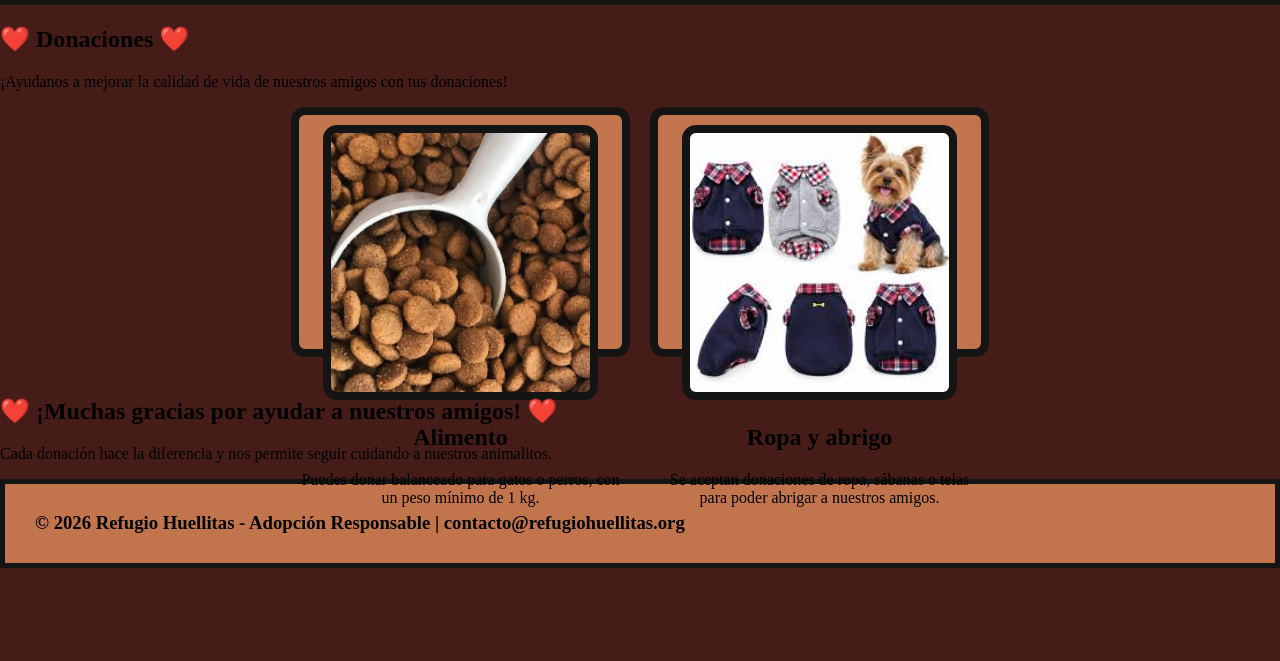
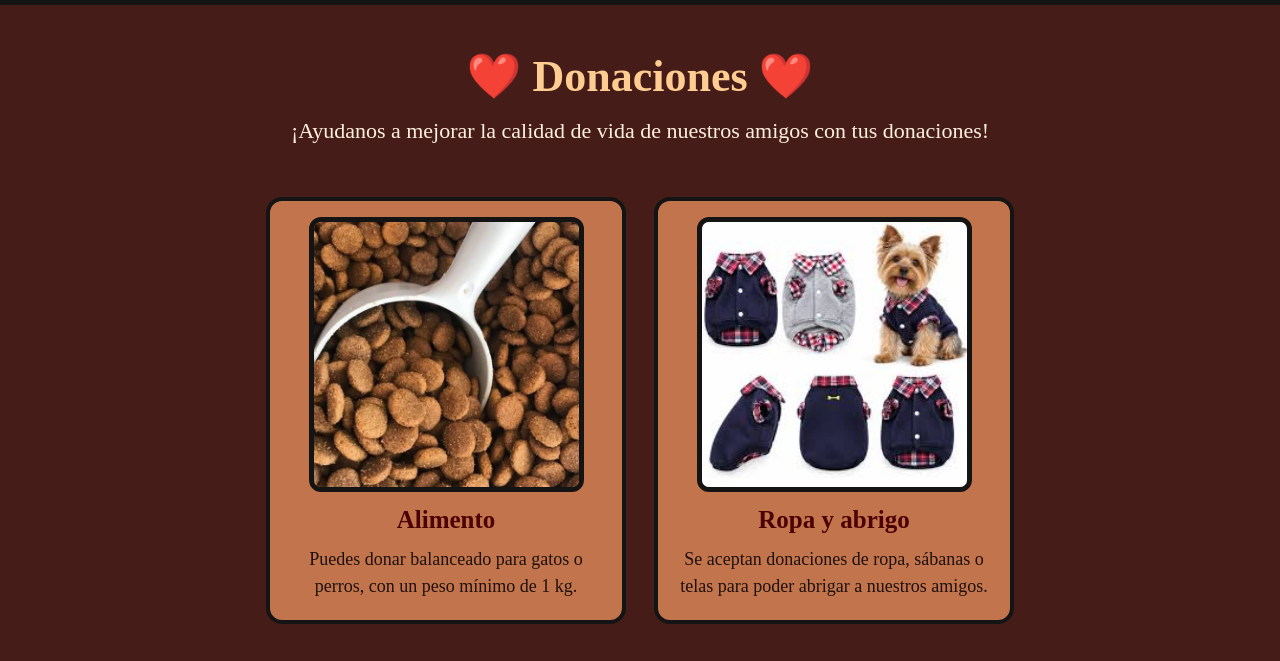
Before and after one commit to l3991845/Refugio-Huellitas, a plain HTML site: page donaciones.html in a window 1280 px wide. Shown: the part 105-766 px from the top of the page. Drawn offline with Linux system fonts and the light colour scheme.

Commit message:
Refactor CSS styles for layout and design

```diff
--- a/estilo.css
+++ b/estilo.css
@@ -690,3 +690,143 @@ img {
         font-size: 24px;
     }
 }
+
+
+/* -----------------------------------------
+   SECCION DE DONACIONES
+   ----------------------------------------- */
+
+.pagina_donaciones {
+    width: min(1100px, calc(100% - 40px));
+    margin: 35px auto;
+}
+
+.encabezado_donaciones {
+    text-align: center;
+    max-width: 850px;
+    margin: 0 auto 30px;
+    padding: 10px 16px;
+}
+
+.encabezado_donaciones h1 {
+    color: rgb(255, 205, 145);
+    font-size: clamp(30px, 5vw, 44px);
+    margin: 0 0 12px;
+}
+
+.encabezado_donaciones p {
+    color: #fff0df;
+    font-size: clamp(17px, 2.5vw, 22px);
+    line-height: 1.5;
+    margin: 0;
+}
+
+.galeria_donaciones {
+    align-items: stretch;
+    gap: 28px;
+    padding: 10px 0;
+}
+
+.contenido_galeria_donacion {
+    width: min(360px, 100%);
+    height: auto;
+    min-height: 0;
+    margin: 0;
+    padding: 16px;
+    display: flex;
+    flex-direction: column;
+    align-items: center;
+    text-align: center;
+    background-color: rgb(194, 117, 76);
+    border: 4px solid rgb(20, 20, 20);
+    border-radius: 16px;
+    box-sizing: border-box;
+    transition: transform 0.3s ease, box-shadow 0.3s ease;
+}
+
+.contenido_galeria_donacion h2 {
+    color: rgb(77, 0, 0);
+    font-size: 25px;
+    margin: 14px 0 6px;
+}
+
+.contenido_galeria_donacion p {
+    color: #1f100d;
+    font-size: 18px;
+    line-height: 1.5;
+    margin: 6px 0 4px;
+}
+
+.contenido_galeria_donacion:hover {
+    transform: translateY(-6px);
+    box-shadow: 0 12px 24px rgba(0, 0, 0, 0.22);
+}
+
+.imagen_donacion {
+    display: block;
+    width: 100%;
+    max-width: 275px;
+    height: auto;
+    aspect-ratio: 1 / 1;
+    object-fit: cover;
+    margin: 0 auto;
+    border-radius: 12px;
+    border: 5px solid rgb(20, 20, 20);
+    box-sizing: border-box;
+}
+
+.agradecimiento_donaciones {
+    max-width: 850px;
+    margin: 30px auto 10px;
+    padding: 18px;
+    text-align: center;
+    color: #fff0df;
+}
+
+.agradecimiento_donaciones h2 {
+    color: rgb(255, 205, 145);
+    font-size: clamp(22px, 3.5vw, 30px);
+    margin: 0 0 10px;
+}
+
+.agradecimiento_donaciones p {
+    font-size: 18px;
+    line-height: 1.5;
+    margin: 0;
+}
+
+@media (max-width: 768px) {
+    .pagina_donaciones {
+        width: calc(100% - 24px);
+        margin: 22px auto;
+    }
+
+    .galeria_donaciones {
+        flex-direction: column;
+        align-items: center;
+        gap: 18px;
+    }
+
+    .contenido_galeria_donacion {
+        width: min(360px, 100%);
+        padding: 14px;
+    }
+
+    .imagen_donacion {
+        max-width: 240px;
+    }
+
+    .agradecimiento_donaciones {
+        padding: 12px 6px;
+    }
+}
+
+@media (max-width: 380px) {
+    .contenido_galeria_donacion h2 {
+        font-size: 21px;
+    }
+
+    .contenido_galeria_donacion p {
+        font-size: 16px;
+    }
+}
```
